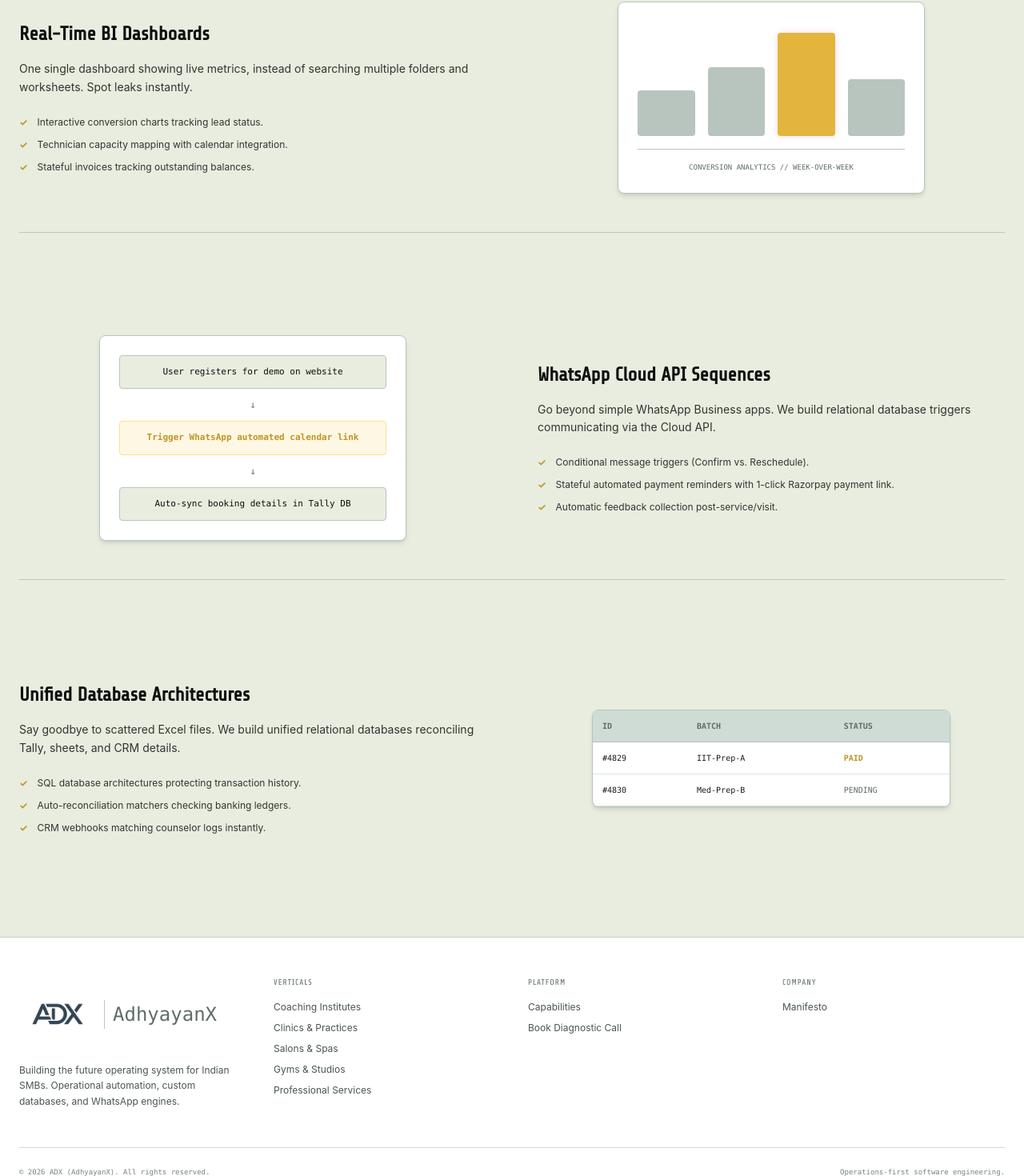
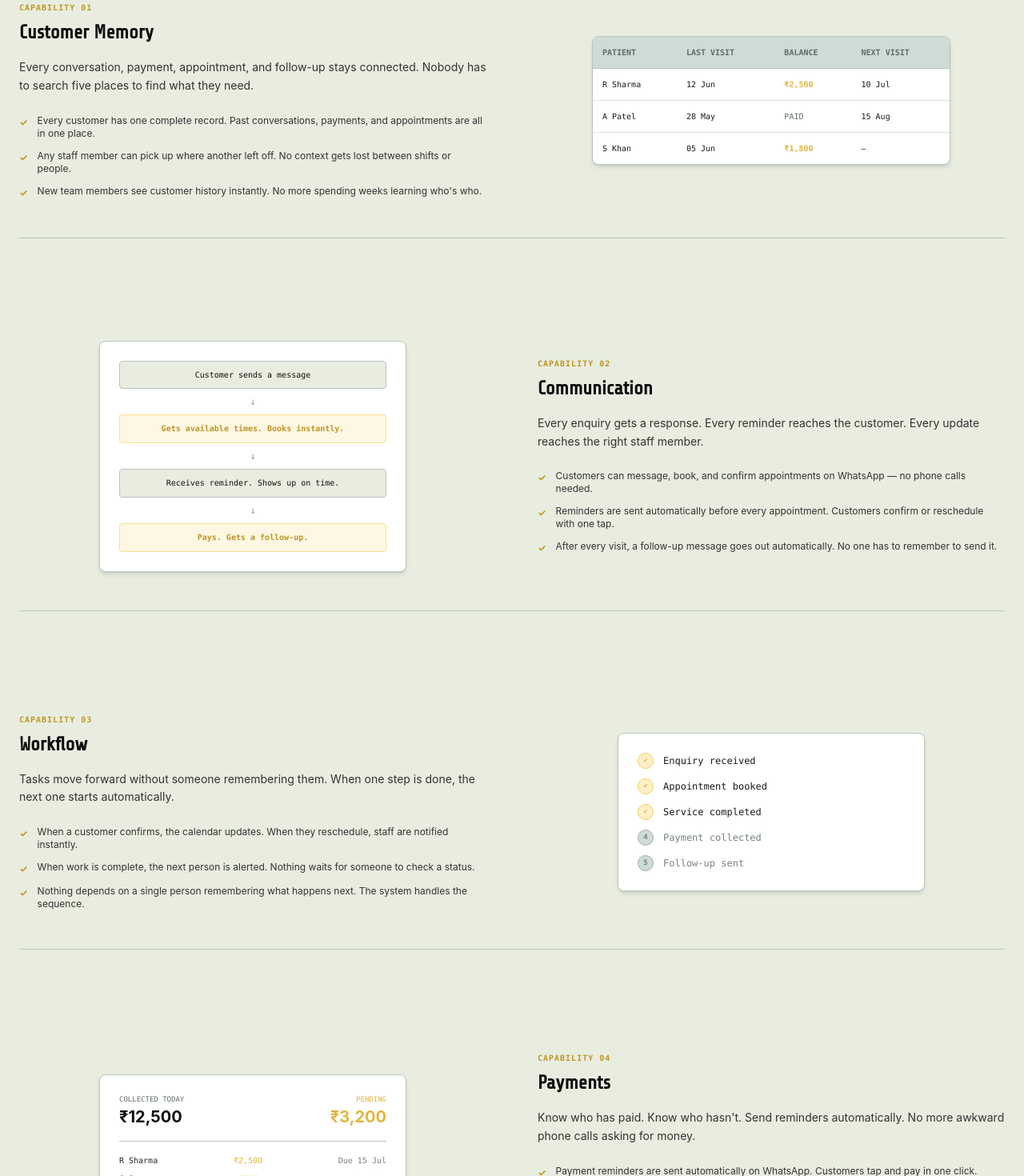
Before and after one commit to AdhyayanTeam/ADX-website, a Next.js app: page /platform in a window 1280 px wide. Shown: the part 407-1877 px from the top of the page at 80% size. Built offline with nearby package versions, Linux system fonts and the light colour scheme.

Commit message:
Revamp Platform capabilities with enhanced descriptions and new features for improved user understanding

```diff
--- a/src/app/platform/page.tsx
+++ b/src/app/platform/page.tsx
@@ -3,34 +3,54 @@
 export default function Platform() {
   const capabilities = [
     {
-      title: "Real-Time BI Dashboards",
-      desc: "One single dashboard showing live metrics, instead of searching multiple folders and worksheets. Spot leaks instantly.",
+      title: "Customer Memory",
+      desc: "Every conversation, payment, appointment, and follow-up stays connected. Nobody has to search five places to find what they need.",
       bullets: [
-        "Interactive conversion charts tracking lead status.",
-        "Technician capacity mapping with calendar integration.",
-        "Stateful invoices tracking outstanding balances.",
+        "Every customer has one complete record. Past conversations, payments, and appointments are all in one place.",
+        "Any staff member can pick up where another left off. No context gets lost between shifts or people.",
+        "New team members see customer history instantly. No more spending weeks learning who's who.",
       ],
-      type: "bi",
+      type: "memory",
     },
     {
-      title: "WhatsApp Cloud API Sequences",
-      desc: "Go beyond simple WhatsApp Business apps. We build relational database triggers communicating via the Cloud API.",
+      title: "Communication",
+      desc: "Every enquiry gets a response. Every reminder reaches the customer. Every update reaches the right staff member.",
       bullets: [
-        "Conditional message triggers (Confirm vs. Reschedule).",
-        "Stateful automated payment reminders with 1-click Razorpay payment link.",
-        "Automatic feedback collection post-service/visit.",
+        "Customers can message, book, and confirm appointments on WhatsApp — no phone calls needed.",
+        "Reminders are sent automatically before every appointment. Customers confirm or reschedule with one tap.",
+        "After every visit, a follow-up message goes out automatically. No one has to remember to send it.",
       ],
-      type: "whatsapp",
+      type: "communication",
     },
     {
-      title: "Unified Database Architectures",
-      desc: "Say goodbye to scattered Excel files. We build unified relational databases reconciling Tally, sheets, and CRM details.",
+      title: "Workflow",
+      desc: "Tasks move forward without someone remembering them. When one step is done, the next one starts automatically.",
       bullets: [
-        "SQL database architectures protecting transaction history.",
-        "Auto-reconciliation matchers checking banking ledgers.",
-        "CRM webhooks matching counselor logs instantly.",
+        "When a customer confirms, the calendar updates. When they reschedule, staff are notified instantly.",
+        "When work is complete, the next person is alerted. Nothing waits for someone to check a status.",
+        "Nothing depends on a single person remembering what happens next. The system handles the sequence.",
       ],
-      type: "database",
+      type: "workflow",
+    },
+    {
+      title: "Payments",
+      desc: "Know who has paid. Know who hasn't. Send reminders automatically. No more awkward phone calls asking for money.",
+      bullets: [
+        "Payment reminders are sent automatically on WhatsApp. Customers tap and pay in one click.",
+        "Payments in your bank account match what's in the system. No manual reconciliation needed.",
+        "Outstanding balances are visible in one place. You see who owes what without asking finance.",
+      ],
+      type: "payments",
+    },
+    {
+      title: "Analytics",
+      desc: "Understand what's happening before problems become expensive. See trends without building reports.",
+      bullets: [
+        "See how many enquiries came in today and how many replied.",
+        "Know who's free, who's busy, and where work is getting stuck.",
+        "See unpaid invoices before they become a problem.",
+      ],
+      type: "analytics",
     },
   ];
 
@@ -39,13 +59,13 @@ export default function Platform() {
       <div className="max-w-7xl mx-auto px-6">
         <div className="border-b border-glaucous-200 pb-12 mb-16">
           <span className="text-xs font-mono font-semibold tracking-widest text-glaucous-600 uppercase">
-            Product Capabilities
+            What We Do
           </span>
           <h1 className="text-4xl sm:text-5xl font-extrabold text-vivid-royal-950 mt-2 mb-4">
-            Platform Capabilities & Integrations.
+            Everything your business needs to run smoothly — in one place.
           </h1>
           <p className="text-lg text-glaucous-800 max-w-2xl">
-            We build secure, scale-ready internal engines connecting your sales channels, client portals, and back-office databases.
+            We connect the parts of your business that currently work separately. From the first customer message to the final payment, everything stays connected.
           </p>
         </div>
 
@@ -58,12 +78,15 @@ export default function Platform() {
               }`}
             >
               <div className={index % 2 === 1 ? "lg:order-2" : ""}>
+                <span className="font-mono text-[10px] text-coffee-bean-600 font-bold tracking-widest block mb-2 uppercase">
+                  Capability 0{index + 1}
+                </span>
                 <h3 className="text-2xl font-bold text-vivid-royal-950 mb-4">{c.title}</h3>
                 <p className="text-sm text-glaucous-800 leading-relaxed mb-6">{c.desc}</p>
                 <ul className="flex flex-col gap-3">
                   {c.bullets.map((b, idx) => (
                     <li key={idx} className="flex gap-3 items-start text-xs text-glaucous-800">
-                      <span className="text-coffee-bean-600 font-bold">✓</span>
+                      <span className="text-coffee-bean-600 font-bold mt-0.5">✓</span>
                       <span>{b}</span>
                     </li>
                   ))}
@@ -71,7 +94,7 @@ export default function Platform() {
               </div>
 
               <div className="flex justify-center">
-                {c.type === "bi" && (
+                {c.type === "analytics" && (
                   <div className="w-full max-w-sm bg-ghost-white-50 border border-glaucous-200 rounded-lg overflow-hidden p-6 shadow-md">
                     <div className="h-40 flex items-end gap-4 pb-4 border-b border-glaucous-200 mb-4">
                       <div className="flex-1 bg-glaucous-200 rounded-sm" style={{ height: "40%" }}></div>
@@ -80,50 +103,117 @@ export default function Platform() {
                       <div className="flex-1 bg-glaucous-200 rounded-sm" style={{ height: "50%" }}></div>
                     </div>
                     <span className="font-mono text-[9px] text-glaucous-600 block text-center uppercase">
-                      Conversion Analytics // Week-Over-Week
+                      Enquiries // This Week
                     </span>
                   </div>
                 )}
 
-                {c.type === "whatsapp" && (
-                  <div className="w-full max-w-sm bg-ghost-white-50 border border-glaucous-200 rounded-lg p-6 shadow-md flex flex-col gap-3">
-                    <div className="bg-glaucous-50 border border-glaucous-200 p-3 rounded text-[11px] font-mono text-center text-vivid-royal-950">
-                      User registers for demo on website
+                {c.type === "communication" && (
+                  <div className="w-full max-w-sm bg-ghost-white-50 border border-glaucous-200 rounded-lg p-6 shadow-md flex flex-col gap-2">
+                    <div className="bg-glaucous-50 border border-glaucous-200 p-2.5 rounded text-[10px] font-mono text-center text-vivid-royal-950 leading-snug">
+                      Customer sends a message
                     </div>
-                    <div className="text-center text-glaucous-600 text-xs font-mono">↓</div>
-                    <div className="bg-coffee-bean-50 border border-coffee-bean-200 p-3 rounded text-[11px] font-mono text-center text-coffee-bean-600 font-semibold">
-                      Trigger WhatsApp automated calendar link
+                    <div className="text-center text-glaucous-400 text-xs font-mono">↓</div>
+                    <div className="bg-coffee-bean-50 border border-coffee-bean-200 p-2.5 rounded text-[10px] font-mono text-center text-coffee-bean-600 font-semibold leading-snug">
+                      Gets available times. Books instantly.
                     </div>
-                    <div className="text-center text-glaucous-600 text-xs font-mono">↓</div>
-                    <div className="bg-glaucous-50 border border-glaucous-200 p-3 rounded text-[11px] font-mono text-center text-vivid-royal-950">
-                      Auto-sync booking details in Tally DB
+                    <div className="text-center text-glaucous-400 text-xs font-mono">↓</div>
+                    <div className="bg-glaucous-50 border border-glaucous-200 p-2.5 rounded text-[10px] font-mono text-center text-vivid-royal-950 leading-snug">
+                      Receives reminder. Shows up on time.
+                    </div>
+                    <div className="text-center text-glaucous-400 text-xs font-mono">↓</div>
+                    <div className="bg-coffee-bean-50 border border-coffee-bean-200 p-2.5 rounded text-[10px] font-mono text-center text-coffee-bean-600 font-semibold leading-snug">
+                      Pays. Gets a follow-up.
                     </div>
                   </div>
                 )}
 
-                {c.type === "database" && (
+                {c.type === "memory" && (
                   <div className="w-full max-w-md bg-ghost-white-50 border border-glaucous-200 rounded-lg overflow-hidden shadow-md">
                     <table className="w-full text-left font-mono text-[10px] text-glaucous-950">
                       <thead>
                         <tr className="bg-glaucous-100 border-b border-glaucous-200">
-                          <th className="p-3 text-glaucous-600">ID</th>
-                          <th className="p-3 text-glaucous-600">BATCH</th>
-                          <th className="p-3 text-glaucous-600">STATUS</th>
+                          <th className="p-3 text-glaucous-600">PATIENT</th>
+                          <th className="p-3 text-glaucous-600">LAST VISIT</th>
+                          <th className="p-3 text-glaucous-600">BALANCE</th>
+                          <th className="p-3 text-glaucous-600">NEXT VISIT</th>
                         </tr>
                       </thead>
                       <tbody>
                         <tr className="border-b border-glaucous-200/50">
-                          <td className="p-3">#4829</td>
-                          <td className="p-3">IIT-Prep-A</td>
-                          <td className="p-3"><span className="text-coffee-bean-600 font-bold">PAID</span></td>
+                          <td className="p-3">R Sharma</td>
+                          <td className="p-3">12 Jun</td>
+                          <td className="p-3"><span className="text-scarlet-fire-600 font-bold">₹2,500</span></td>
+                          <td className="p-3">10 Jul</td>
                         </tr>
                         <tr className="border-b border-glaucous-200/50">
-                          <td className="p-3">#4830</td>
-                          <td className="p-3">Med-Prep-B</td>
-                          <td className="p-3"><span className="text-glaucous-600">PENDING</span></td>
+                          <td className="p-3">A Patel</td>
+                          <td className="p-3">28 May</td>
+                          <td className="p-3"><span className="text-glaucous-600">PAID</span></td>
+                          <td className="p-3">15 Aug</td>
+                        </tr>
+                        <tr>
+                          <td className="p-3">S Khan</td>
+                          <td className="p-3">05 Jun</td>
+                          <td className="p-3"><span className="text-scarlet-fire-600 font-bold">₹1,800</span></td>
+                          <td className="p-3">—</td>
                         </tr>
                       </tbody>
                     </table>
+                  </div>
+                )}
+
+                {c.type === "workflow" && (
+                  <div className="w-full max-w-sm bg-ghost-white-50 border border-glaucous-200 rounded-lg p-6 shadow-md">
+                    <div className="flex flex-col gap-3">
+                      {[
+                        { label: "Enquiry received", done: true },
+                        { label: "Appointment booked", done: true },
+                        { label: "Service completed", done: true },
+                        { label: "Payment collected", done: false },
+                        { label: "Follow-up sent", done: false },
+                      ].map((step, i) => (
+                        <div key={i} className="flex items-center gap-3">
+                          <div className={`w-5 h-5 rounded-full flex items-center justify-center text-[9px] font-bold font-mono ${
+                            step.done
+                              ? "bg-coffee-bean-100 text-coffee-bean-600 border border-coffee-bean-300"
+                              : "bg-glaucous-100 text-glaucous-500 border border-glaucous-300"
+                          }`}>
+                            {step.done ? "✓" : (i + 1)}
+                          </div>
+                          <span className={`text-xs font-mono ${step.done ? "text-glaucous-950" : "text-glaucous-500"}`}>
+                            {step.label}
+                          </span>
+                        </div>
+                      ))}
+                    </div>
+                  </div>
+                )}
+
+                {c.type === "payments" && (
+                  <div className="w-full max-w-sm bg-ghost-white-50 border border-glaucous-200 rounded-lg p-6 shadow-md">
+                    <div className="flex justify-between mb-4 pb-4 border-b border-glaucous-200">
+                      <div>
+                        <span className="font-mono text-[9px] text-glaucous-600 uppercase block">Collected today</span>
+                        <span className="text-xl font-bold text-vivid-royal-950">₹12,500</span>
+                      </div>
+                      <div className="text-right">
+                        <span className="font-mono text-[9px] text-scarlet-fire-600 uppercase block">Pending</span>
+                        <span className="text-xl font-bold text-scarlet-fire-600">₹3,200</span>
+                      </div>
+                    </div>
+                    <div className="flex flex-col gap-2">
+                      <div className="flex justify-between text-[10px] font-mono">
+                        <span className="text-glaucous-900">R Sharma</span>
+                        <span className="text-scarlet-fire-600">₹2,500</span>
+                        <span className="text-glaucous-500">Due 15 Jul</span>
+                      </div>
+                      <div className="flex justify-between text-[10px] font-mono">
+                        <span className="text-glaucous-900">S Iyer</span>
+                        <span className="text-scarlet-fire-600">₹700</span>
+                        <span className="text-scarlet-fire-600">Overdue</span>
+                      </div>
+                    </div>
                   </div>
                 )}
               </div>
```
Also changed, not shown: 2 other files (tests, documents, lock files or other folders).
